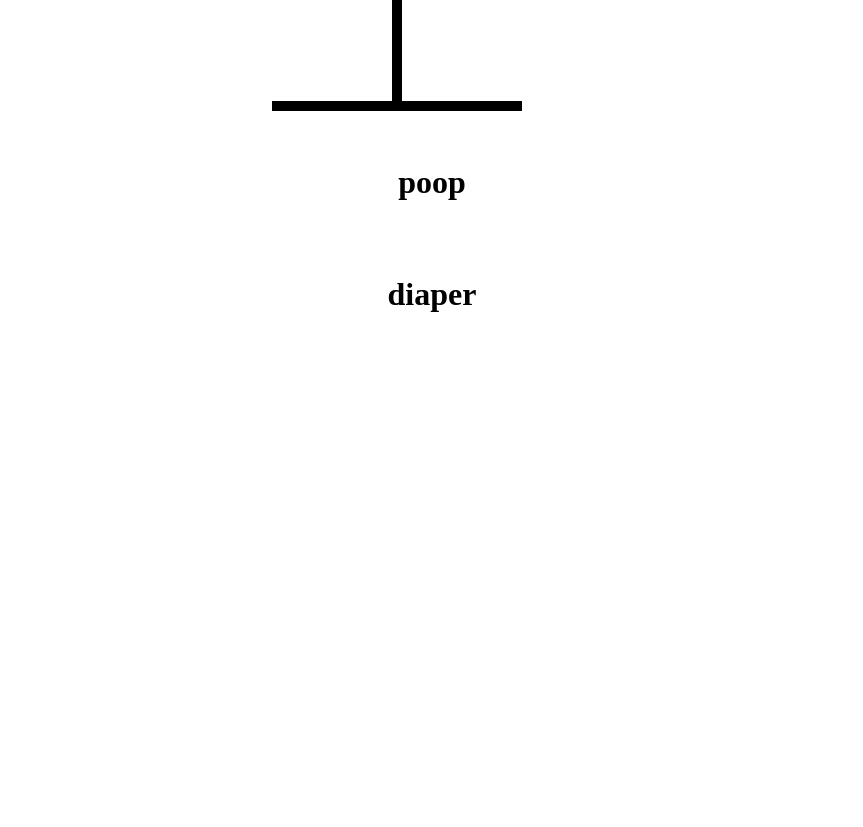
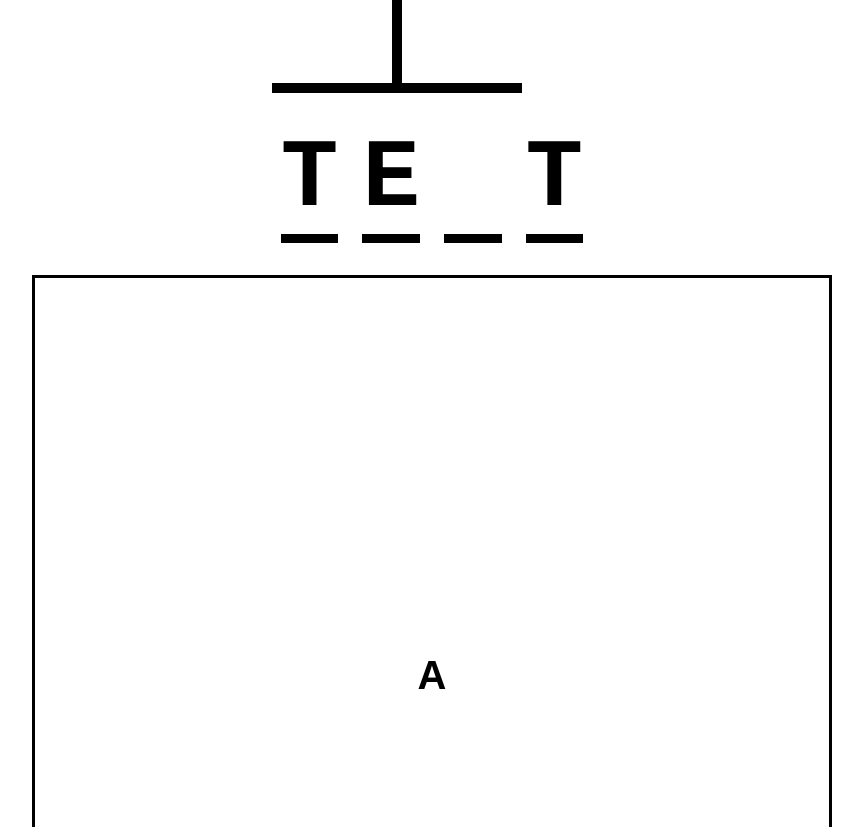
Before and after one commit to juanesmejia/HangmanP, a React (Vite) app: page / in a window 1280 px wide. Shown: the part 404-1231 px from the top of the page, without its empty margins (208-1071 px from the left). Before the commit the page ends 800 px from the top, so only its background shows below. Built offline with nearby package versions, Linux system fonts and the light colour scheme.

Commit message:
keyboard

```diff
--- a/src/App.tsx
+++ b/src/App.tsx
@@ -1,35 +1,34 @@
-import {useState} from 'react'
-import words from "./wordList.json"
-import { Drawing } from './Drawing'
-import { KeyB } from './KeyB';
-import { Word } from './Word';
-
-
+import { useState } from "react";
+import words from "./wordList.json";
+import { Drawing } from "./Drawing";
+import { KeyB } from "./KeyB";
+import { Word } from "./Word";
 
 function App() {
   const [wordToGuess, setWordToGuess] = useState(() => {
-    return words[Math.floor(Math.random() * words.length)]
-  })
-  const [guessLetter, setGuessLetters] = useState<string[]> ([])
-  console.log(wordToGuess)
+    return words[Math.floor(Math.random() * words.length)];
+  });
+  const [guessLetter, setGuessLetters] = useState<string[]>([]);
+  console.log(wordToGuess);
   return (
     <div
-      style = {{
-        maxWidth: "850px", display: "flex", flexDirection: "column",
-        gap: "2rem", margin: " 0 auto", alignItems: "center"
+      style={{
+        maxWidth: "800px",
+        display: "flex",
+        flexDirection: "column",
+        gap: "2rem",
+        margin: " 0 auto",
+        alignItems: "center",
       }}
     >
-      <div style = {{ fontSize:" 3rem ", textAlign: "center"}}>
-        Lose
-        Win
+      <div style={{ fontSize: " 2rem ", textAlign: "center" }}>Lose Win</div>
+      <Drawing />
+      <Word />
+      <div style={{ alignSelf: "normal" }}>
+        <KeyB />
       </div>
-      <Drawing/>
-      <KeyB/>
-      <Word/>
-
-
     </div>
-  )
+  );
 }
 
-export default App
+export default App;
--- a/src/KeyB.tsx
+++ b/src/KeyB.tsx
@@ -1,3 +1,48 @@
-export function KeyB(){
-    return <h1>poop</h1>
+import styles from "./Keyboard.module.css";
+const Keys = [
+  "a",
+  "b",
+  "c",
+  "d",
+  "e",
+  "f",
+  "g",
+  "h",
+  "i",
+  "j",
+  "k",
+  "l",
+  "m",
+  "n",
+  "o",
+  "p",
+  "q",
+  "r",
+  "s",
+  "t",
+  "u",
+  "v",
+  "w",
+  "x",
+  "y",
+  "z",
+];
+export function KeyB() {
+  return (
+    <div
+      style={{
+        display: "grid",
+        gridTemplateColumns: "repeat (auto-fit,minmax(75px,1fr))",
+        gap: ".5rem",
+      }}
+    >
+      {Keys.map((key) => {
+        return (
+          <button className={styles.btn} key={key}>
+            {key}
+          </button>
+        );
+      })}
+    </div>
+  );
 }
--- /dev/null
+++ b/src/Keyboard.module.css
@@ -0,0 +1,26 @@
+.btn {
+    width: 100%;
+    border: 3px solid black;
+    background: none;
+    aspect-ratio: 1 / 1;
+    font-size: 2.5rem;
+    text-transform: uppercase;
+    padding: .5rem;
+    font-weight: bold;
+    cursor: pointer;
+    color: black;
+  }
+
+  .btn.active {
+    background-color: hsl(200, 100%, 50%);
+    color: white;
+  }
+
+  .btn.inactive {
+    opacity: .3;
+  }
+
+  .btn:hover:not(:disabled),
+  .btn:focus:not(:disabled) {
+    background-color: hsl(200, 100%, 75%);
+  }
--- a/src/Word.tsx
+++ b/src/Word.tsx
@@ -1,3 +1,28 @@
-export function Word(){
-    return <h1>diaper</h1>
+export function Word() {
+  const word = "test";
+  const guessedL = ["t", "e", "g"];
+  return (
+    <div
+      style={{
+        display: "flex",
+        gap: ".25em",
+        fontSize: "6rem",
+        fontWeight: "bold",
+        textTransform: "uppercase",
+        fontFamily: "monospace",
+      }}
+    >
+      {word.split("").map((letter, index) => (
+        <span style={{ borderBottom: ".1em solid black" }} key={index}>
+          <span
+            style={{
+              visibility: guessedL.includes(letter) ? "visible" : "hidden",
+            }}
+          >
+            {letter}
+          </span>
+        </span>
+      ))}
+    </div>
+  );
 }
```
